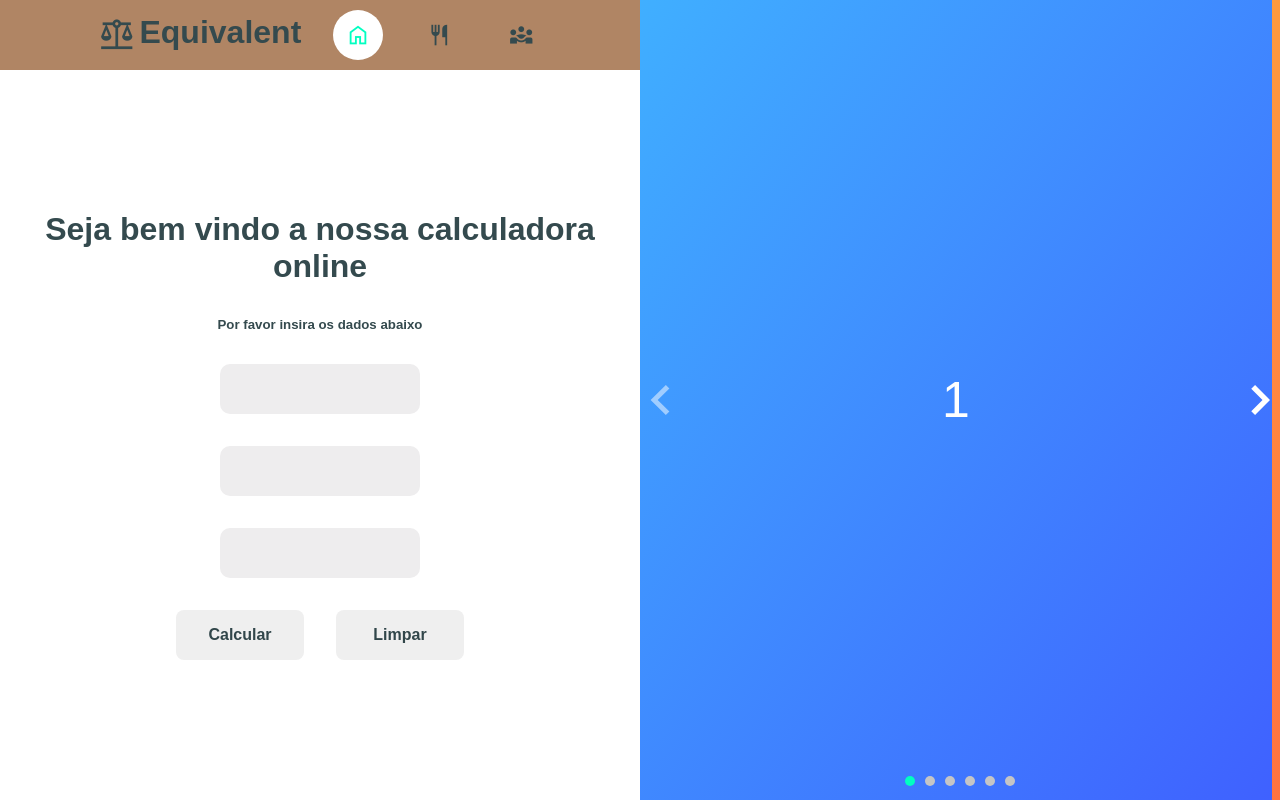
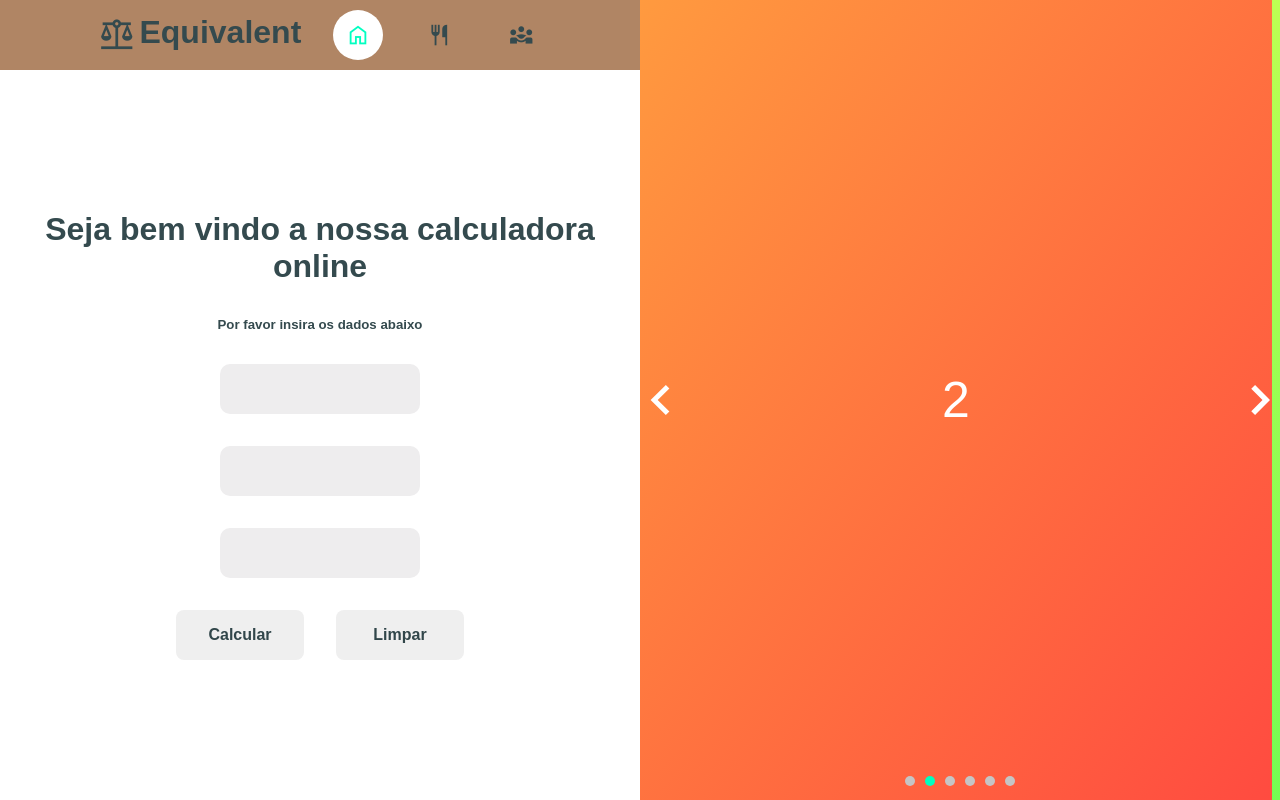
Before and after one commit to codi-Andre/equivalent, a React (Vite) app: page / in a window 1280 px wide. Built offline with nearby package versions, Linux system fonts and the light colour scheme.

Commit message:
feat: added auto switch slider

```diff
--- a/src/pages/Home/slider/Slider.tsx
+++ b/src/pages/Home/slider/Slider.tsx
@@ -6,7 +6,8 @@ import { SliderContainer } from './Slider.styles'
 export function Slider() {
   const [currentSlide, setCurrentSlide] = useState(0)
   const [loaded, setLoaded] = useState(false)
-  const [sliderRef, instanceRef] = useKeenSlider<HTMLDivElement>({
+  const [sliderRef, instanceRef] = useKeenSlider<HTMLDivElement>(
+    {
       initial: 0,
       slideChanged(slider) {
         setCurrentSlide(slider.track.details.rel)
@@ -14,7 +15,39 @@ export function Slider() {
       created() {
         setLoaded(true)
       },
+      loop: true,
+    },
+    [
+      slider => {
+        let timeout: ReturnType<typeof setTimeout>
+        let mouseOver = false
+        function clearNextTimeout() {
+          clearTimeout(timeout)
+        }
+        function nextTimeout() {
+          clearTimeout(timeout)
+          if (mouseOver) return
+          timeout = setTimeout(() => {
+            slider.next()
+          }, 3000)
+        }
+        slider.on('created', () => {
+          slider.container.addEventListener('mouseover', () => {
+            mouseOver = true
+            clearNextTimeout()
           })
+          slider.container.addEventListener('mouseout', () => {
+            mouseOver = false
+            nextTimeout()
+          })
+          nextTimeout()
+        })
+        slider.on('dragStarted', clearNextTimeout)
+        slider.on('animationEnded', nextTimeout)
+        slider.on('updated', nextTimeout)
+      },
+    ],
+  )
 
   return (
     <SliderContainer>
```
Lines whose indentation alone changed are shown as unchanged.
